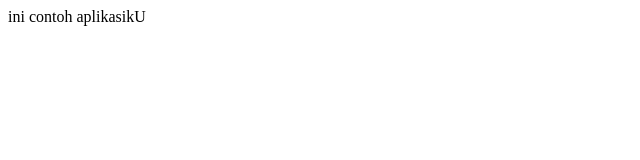
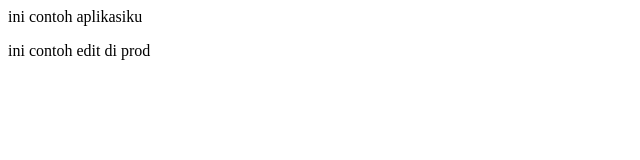
Before and after one commit to purwantoekos/apps-ipung, a plain HTML site: page index.html in a window 1280 px wide. Shown: the whole page, without its empty margins (0-640 px from the left). Drawn offline with Linux system fonts and the light colour scheme.

Commit message:
koreksi di Prod

```diff
--- a/index.html
+++ b/index.html
@@ -1 +1,2 @@
-<p>ini contoh aplikasikU</p>
+<p>ini contoh aplikasiku</p>
+<p>ini contoh edit di prod</p>
```
